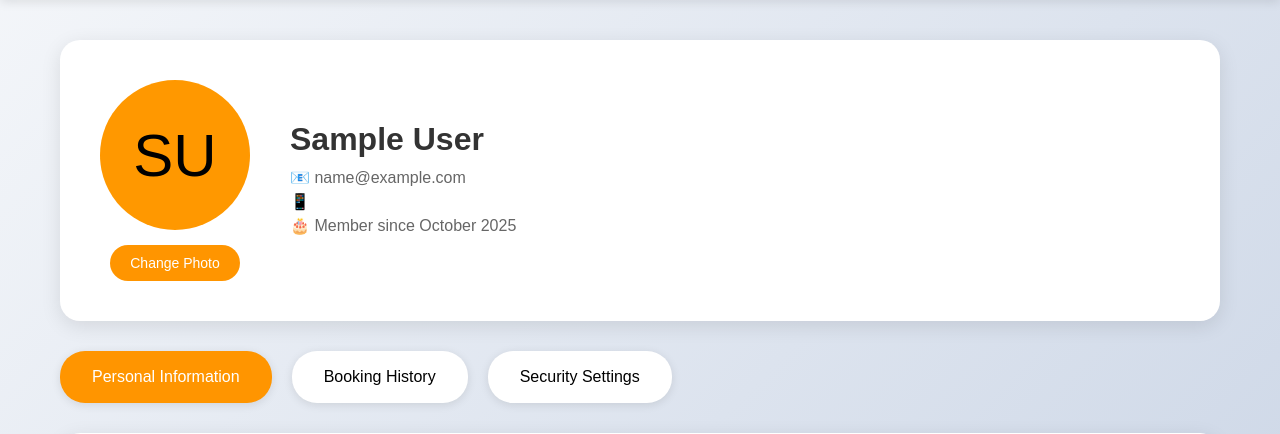
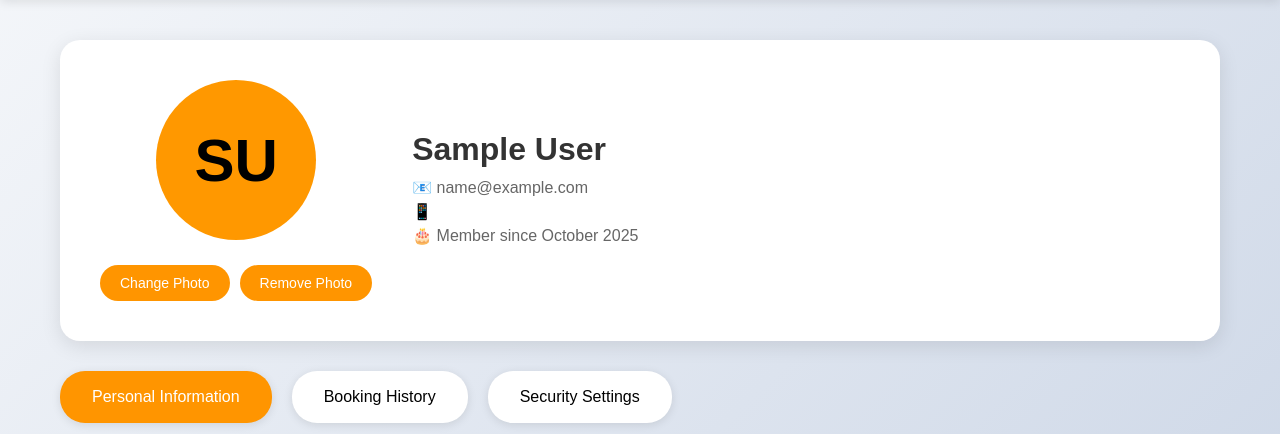
Before and after one commit to daas-me/HarborHop, a Django app: page /profile/ in a window 1280 px wide. Shown: the part 94-528 px from the top of the page. Run offline with Django 5.2, Linux system fonts and the light colour scheme; the visitor is signed in with stand-in values (Sample User, id 1); some web fonts are replaced.

Commit message:
feature(harborhop): added profile-settings-fuctionality

```diff
--- a/HarborHop/settings.py
+++ b/HarborHop/settings.py
@@ -162,6 +162,9 @@ STATICFILES_DIRS = [
     os.path.join(BASE_DIR, 'harbor_mgmt', 'static'),
 ]
 
+MEDIA_URL = '/media/'
+MEDIA_ROOT = os.path.join(BASE_DIR, 'media')
+
 
 # Default primary key field type
 # https://docs.djangoproject.com/en/5.2/ref/settings/#default-auto-field
--- a/HarborHop/urls.py
+++ b/HarborHop/urls.py
@@ -16,8 +16,13 @@ Including another URLconf
 """
 from django.contrib import admin
 from django.urls import path, include
+from django.conf import settings
+from django.conf.urls.static import static
 
 urlpatterns = [
     path('admin/', admin.site.urls),
     path('', include('harbor_mgmt.urls')),
 ]
+
+if settings.DEBUG:
+    urlpatterns += static(settings.MEDIA_URL, document_root=settings.MEDIA_ROOT)
--- a/harbor_mgmt/models.py
+++ b/harbor_mgmt/models.py
@@ -13,6 +13,7 @@ class UserProfile(models.Model):
     is_admin_user = models.BooleanField(default=False, help_text="Designates whether this user can access the admin dashboard.")
     created_at = models.DateTimeField(auto_now_add=True)
     updated_at = models.DateTimeField(auto_now=True)
+    photo = models.ImageField(upload_to="profile_photos/", blank=True, null=True)
 
     def __str__(self):
         return f"{self.user.username}'s Profile"
--- a/harbor_mgmt/static/css/profile_settings.css
+++ b/harbor_mgmt/static/css/profile_settings.css
@@ -85,30 +85,49 @@
         }
 
         .profile-photo-section {
+            display: flex;
+            flex-direction: column;
+            align-items: center;    /* centers photo + buttons horizontally */
+            justify-content: center;
             text-align: center;
+            flex-shrink: 0;         /* prevents it from squishing */
+            min-width: 180px;       /* keeps consistent width */
         }
 
         .profile-photo {
-            width: 150px;
-            height: 150px;
+            width: 160px;
+            height: 160px;
             border-radius: 50%;
-            background: linear-gradient(135deg, #ff9800 0%, #ff9800 100%);
+            overflow: hidden;
+            background: linear-gradient(135deg, #ff9800, #ff9800);
             display: flex;
             align-items: center;
             justify-content: center;
-            font-size: 60px;
-            color: rgb(0, 0, 0);
             margin-bottom: 15px;
-            position: relative;
-            overflow: hidden;
         }
 
         .profile-photo img {
             width: 100%;
             height: 100%;
-            object-fit: cover;
+            object-fit: cover;        /* ensures cropping, not stretching */
+            object-position: center;  /* centers the face */
+            display: block;
         }
 
+        .profile-photo span {
+            font-size: 60px;
+            font-weight: bold;
+            color: #000; /* black text */
+        }
+
+        .photo-buttons {
+            display: flex;
+            justify-content: center;
+            gap: 10px;
+            margin-top: 10px;
+        }
+
+        .remove-photo-btn,
         .change-photo-btn {
             background: #ff9500;
             color: white;
@@ -121,8 +140,14 @@
             transition: background 0.3s;
         }
 
+        .remove-photo-btn:hover
         .change-photo-btn:hover {
             background: #e68600;
+        }
+
+        .remove-photo-btn:disabled {
+            background: #ccc;
+            cursor: not-allowed;
         }
 
         .profile-info {
@@ -320,8 +345,15 @@
             }
 
             .profile-header {
-                flex-direction: column;
-                text-align: center;
+                background: white;
+                border-radius: 20px;
+                padding: 40px;
+                margin-bottom: 30px;
+                box-shadow: 0 5px 20px rgba(0,0,0,0.1);
+                display: flex;
+                align-items: center;         /* vertical centering */
+                justify-content: flex-start; /* keeps info beside photo */
+                gap: 60px;                   /* slightly wider gap for balance */
             }
 
             .form-row {
@@ -381,3 +413,7 @@
             font-weight: 400;
             color: #222;
         }
+
+        #profilePhotoPlaceholder {
+            color: #000 !important;
+        }
--- a/harbor_mgmt/static/js/profile_settings.js
+++ b/harbor_mgmt/static/js/profile_settings.js
@@ -8,33 +8,33 @@ function switchTab(tabName, event) {
     event.target.classList.add('active');
     document.getElementById(tabName).classList.add('active');
 }
-document.addEventListener("DOMContentLoaded", function() {
+
+document.addEventListener('DOMContentLoaded', () => {
     const profileForm = document.getElementById("profileForm");
     const updateMessage = document.getElementById("updateMessage");
+    const csrfToken = document.querySelector('[name=csrfmiddlewaretoken]').value;
 
+    // ==============================
+    //  PROFILE INFO UPDATE (AJAX)
+    // ==============================
+    if (profileForm) {
         profileForm.addEventListener("submit", async function(e) {
-        e.preventDefault(); // Stop normal form submit
-
+            e.preventDefault();
             const formData = new FormData(profileForm);
 
             try {
                 const response = await fetch("/update-profile-ajax/", {
                     method: "POST",
                     body: formData,
-                headers: {
-                    "X-CSRFToken": formData.get("csrfmiddlewaretoken"),
-                },
+                    headers: { "X-CSRFToken": formData.get("csrfmiddlewaretoken") },
                 });
 
                 const data = await response.json();
-
                 if (data.success) {
-                // ✅ Show success message
                     updateMessage.textContent = data.message;
                     updateMessage.style.display = "block";
                     updateMessage.classList.add("show");
 
-                // ✅ Update header info instantly
                     document.querySelector(".profile-info h1").textContent =
                         `${data.updated_data.first_name} ${data.updated_data.last_name}`;
                     document.querySelector(".profile-info p:nth-of-type(1)").textContent =
@@ -42,10 +42,7 @@ document.addEventListener("DOMContentLoaded", function() {
                     document.querySelector(".profile-info p:nth-of-type(2)").textContent =
                         `📱 ${data.updated_data.phone || '+63 000 000 0000'}`;
 
-                // Hide message after 3 seconds
-                setTimeout(() => {
-                    updateMessage.classList.remove("show");
-                }, 3000);
+                    setTimeout(() => updateMessage.classList.remove("show"), 3000);
                 } else {
                     alert("❌ " + data.message);
                 }
@@ -54,4 +51,101 @@ document.addEventListener("DOMContentLoaded", function() {
                 alert("Something went wrong while updating your profile.");
             }
         });
+    }
+
+    // ==============================
+    //  PROFILE PHOTO UPLOAD / REMOVE
+    // ==============================
+    attachPhotoEventListeners();
+
+    function attachPhotoEventListeners() {
+        const changePhotoBtn = document.getElementById('changePhotoBtn');
+        const removePhotoBtn = document.getElementById('removePhotoBtn');
+        const photoInput = document.getElementById('photoInput');
+        const photoForm = document.getElementById('photoForm');
+
+        // ✅ CHANGE PHOTO
+        if (changePhotoBtn && photoInput) {
+            changePhotoBtn.addEventListener('click', () => photoInput.click());
+
+            photoInput.addEventListener('change', async () => {
+                const file = photoInput.files[0];
+                if (!file) return;
+
+                const formData = new FormData(photoForm);
+                try {
+                    const response = await fetch(photoForm.action, {
+                        method: "POST",
+                        headers: { "X-CSRFToken": csrfToken },
+                        body: formData,
                     });
+
+                    const data = await response.json();
+                    if (data.success) {
+                        const wrapper = document.getElementById("profilePhotoWrapper");
+                        wrapper.innerHTML = `<img src="${data.photo_url}" alt="Profile Photo" id="profilePhoto">`;
+                    } else {
+                        alert(data.message || "Failed to upload photo.");
+                    }
+                } catch (err) {
+                    console.error("Upload error:", err);
+                }
+            });
+        }
+
+        // ✅ REMOVE PHOTO
+        if (removePhotoBtn) {
+            removePhotoBtn.addEventListener('click', async () => {
+                if (!confirm("Are you sure you want to remove your profile photo?")) return;
+
+                try {
+                    const response = await fetch("/delete-profile-photo/", {
+                        method: "POST",
+                        headers: { "X-CSRFToken": csrfToken },
+                    });
+
+                    const data = await response.json();
+                    if (data.success) {
+                        const wrapper = document.getElementById("profilePhotoWrapper");
+                        const initials = getInitialsFromName();
+
+                        // 🧩 Replace image with initials (no DOM rebuild)
+                        wrapper.innerHTML = `<span id="profilePhotoPlaceholder">${initials}</span>`;
+
+                        // ✅ Keep both buttons visible all the time
+                        document.getElementById("removePhotoBtn").style.display = "inline-block";
+                        document.getElementById("changePhotoBtn").style.display = "inline-block";
+                    } else {
+                        alert(data.message || "Failed to remove photo.");
+                    }
+                } catch (error) {
+                    console.error("Error removing photo:", error);
+                    alert("Something went wrong while removing the photo.");
+                }
+            });
+        }
+    }
+
+    function getInitialsFromName() {
+    const nameElement = document.querySelector(".profile-info h1");
+    if (!nameElement) return "??";
+    const nameParts = nameElement.textContent.trim().split(" ");
+
+    // ✅ Use only first and last initials
+    if (nameParts.length === 1) return nameParts[0][0].toUpperCase();
+    const first = nameParts[0][0].toUpperCase();
+    const last = nameParts[nameParts.length - 1][0].toUpperCase();
+    return first + last;
+}
+});
+
+document.addEventListener("DOMContentLoaded", () => {
+    const logoutForm = document.querySelector("form[action$='logout/']");
+    if (logoutForm) {
+        logoutForm.addEventListener("submit", (e) => {
+            if (!confirm("Are you sure you want to log out?")) {
+                e.preventDefault();
+            }
+        });
+    }
+});
--- a/harbor_mgmt/templates/profile_settings.html
+++ b/harbor_mgmt/templates/profile_settings.html
@@ -6,7 +6,7 @@
     <meta name="viewport" content="width=device-width, initial-scale=1.0">
     <title>My Profile - HarborHop</title>
     <link href="https://fonts.googleapis.com/css2?family=Alan+Sans:wght@300..900&display=swap" rel="stylesheet">
-    <link rel="stylesheet" href="{% static 'css/profile_settings.css' %}?v=1">
+    <link rel="stylesheet" href="{% static 'css/profile_settings.css' %}?v=2">
     <script src="{% static 'js/profile_settings.js' %}?v=1"></script>
 </head>
 <body>
@@ -20,17 +20,34 @@
             <a href="#">Transaction</a>
             <a href="#">Latest Offers</a>
             <a href="#">Contact Us</a>
-            <button class="btn-logout">Log out</button>
+            <form action="{% url 'logout' %}" method="post" style="display:inline;">
+            {% csrf_token %}
+                <button type="submit" class="btn-logout">Log out</button>
+            </form>
         </div>
     </nav>
 
     <div class="container">
         <div class="profile-header">
             <div class="profile-photo-section">
-                <div class="profile-photo">
-                    {{ user.first_name|first }}{{ user.last_name|first }}
+                <div class="profile-photo" id="profilePhotoWrapper">
+                    {% if profile.photo %}
+                        <img src="{{ profile.photo.url }}" alt="Profile Photo" id="profilePhoto">
+                    {% else %}
+                        <span id="profilePhotoPlaceholder">
+                            {{ user.first_name|first }}{{ user.last_name|first }}
+                        </span>
+                    {% endif %}
                 </div>
-                <button class="change-photo-btn">Change Photo</button>
+
+                <form id="photoForm" method="POST" enctype="multipart/form-data" action="{% url 'upload_profile_photo' %}">
+                    {% csrf_token %}
+                    <input type="file" name="photo" id="photoInput" style="display: none;" accept="image/*">
+                    <div class="photo-buttons">
+                            <button type="button" class="change-photo-btn" id="changePhotoBtn">Change Photo</button>
+                            <button type="button" class="remove-photo-btn" id="removePhotoBtn">Remove Photo</button>
+                    </div>
+                </form>
             </div>
             <div class="profile-info">
                 <h1>{{ user.first_name }} {{ user.last_name }}</h1>
--- a/harbor_mgmt/urls.py
+++ b/harbor_mgmt/urls.py
@@ -21,4 +21,6 @@ urlpatterns = [
     path('search-voyages-barkota/', views.search_voyages_barkota, name='search_voyages_barkota'),
     path('api/locations/', views.get_all_locations, name='get_all_locations'),
     path('update-profile-ajax/', views.update_profile_ajax, name='update_profile_ajax'),
+    path('upload-profile-photo/', views.upload_profile_photo, name='upload_profile_photo'),
+    path('delete-profile-photo/', views.delete_profile_photo, name='delete_profile_photo'),
 ]
--- a/harbor_mgmt/views.py
+++ b/harbor_mgmt/views.py
@@ -98,7 +98,7 @@ def user_logout(request):
     """Handle user logout"""
     logout(request)
     messages.success(request, 'You have been logged out successfully!')
-    return redirect('login')
+    return redirect('home')
 
 @never_cache
 @login_required
@@ -643,6 +643,47 @@ def profile_settings(request):
     return render(request, 'profile_settings.html', context)
 
 @login_required
+@require_POST
+def upload_profile_photo(request):
+    """Handle profile photo uploads."""
+    profile = request.user.profile
+    photo = request.FILES.get("photo")
+
+    if not photo:
+        return JsonResponse({"success": False, "message": "No photo uploaded."}, status=400)
+
+    # Save new photo
+    profile.photo = photo
+    profile.save()
+
+    return JsonResponse({
+        "success": True,
+        "message": "Photo updated successfully!",
+        "photo_url": profile.photo.url
+    })
+
+@login_required
+@require_POST
+def delete_profile_photo(request):
+    """Removes the user's profile photo and reverts to initials."""
+    profile = request.user.profile
+
+    # If user has a photo, delete it from storage
+    if profile.photo:
+        profile.photo.delete(save=False)
+        profile.photo = None
+        profile.save()
+        return JsonResponse({
+            "success": True,
+            "message": "Profile photo removed successfully!"
+        })
+
+    return JsonResponse({
+        "success": False,
+        "message": "No profile photo to delete."
+    }, status=400)
+
+@login_required
 def search_trips(request):
     """Handle trip search using Barkota API"""
     if request.method == 'POST':
```
Also changed, not shown: harbor_mgmt/migrations/0003_userprofile_photo.py (added). Lines whose indentation alone changed are shown as unchanged.
